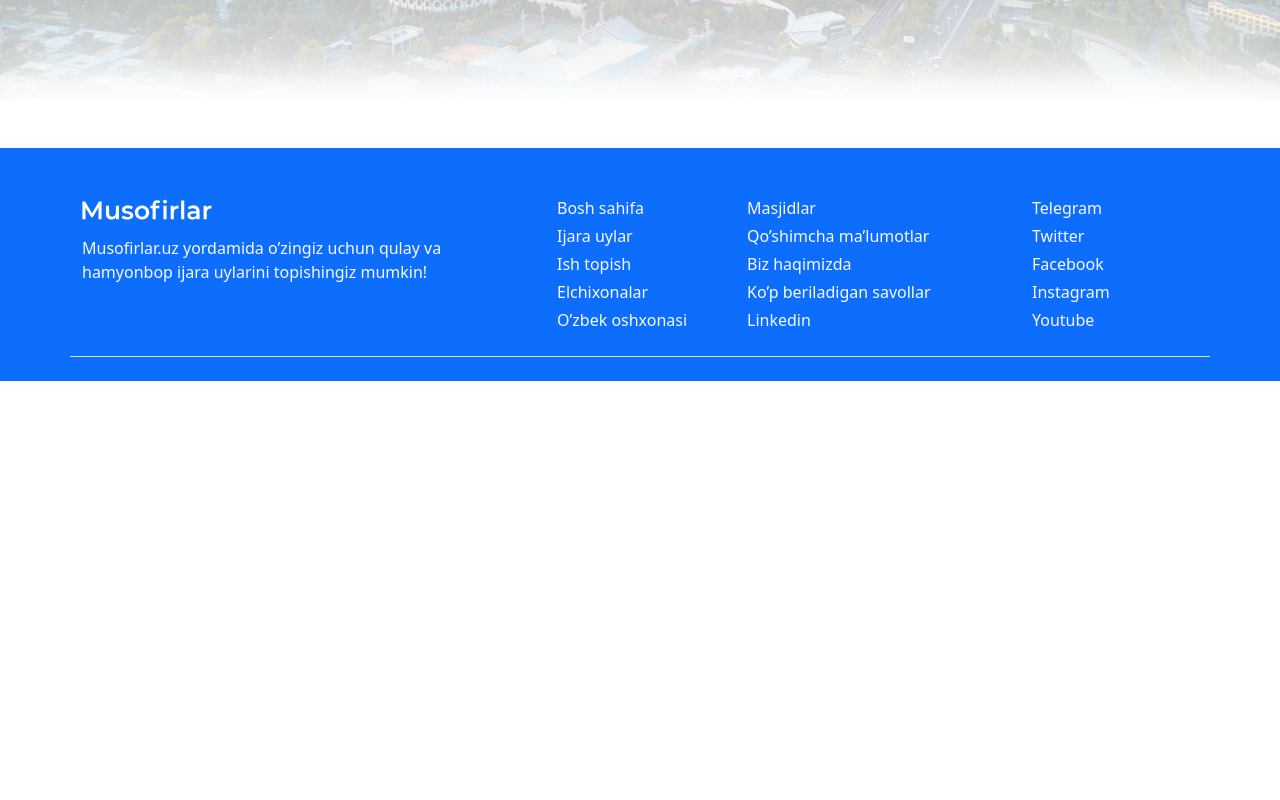
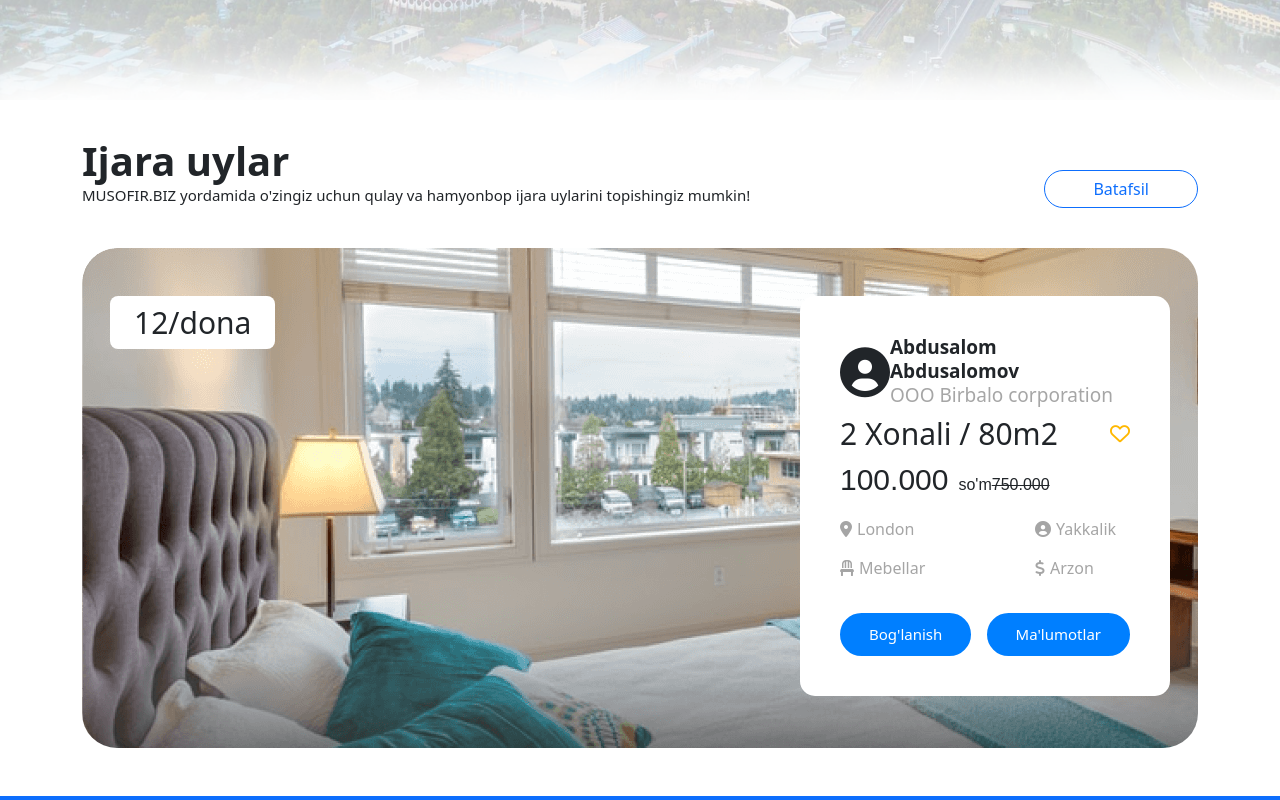
Before and after one commit to Milliy-Dasturchilar/musofirlar.frontend, a React (Create React App) app: page / in a window 1280 px wide. Shown: the part 500-1300 px from the top of the page. Before the commit the page ends 881 px from the top, so only its background shows below. Built offline with nearby package versions, Linux system fonts and the light colour scheme.

Commit message:
main card

```diff
--- /dev/null
+++ b/src/components/main-card/main-card.css
@@ -0,0 +1,118 @@
+.main-card {
+  background-image: url(./main-card-bg-image.png);
+  height: 500px;
+  width: inherit;
+  border-radius: 35px;
+
+}
+.main-ijara-card {
+  width: 370px;
+  padding: 40px;
+  background-color: #ffffff;
+  border-radius: 15px;
+}
+.ijara-user {
+  display: flex;
+  align-items: center;
+  justify-content: space-between;
+}
+.main-user {
+  font-size: 50px;
+}
+.ijara-user-item {
+  margin: 0;
+}
+.ijara-user-item1 {
+  font-family: "Gilroy" sans-serif;
+  font-style: normal;
+  font-weight: 600;
+  font-size: 19px;
+  line-height: 21px;
+}
+.ijara-user-item2 {
+  font-family: "Gilroy" sans-serif;
+  font-style: normal;
+  font-weight: 500;
+  font-size: 19px;
+  line-height: 21px;
+  color: #a6a6a6;
+}
+
+.room-quality {
+  display: flex;
+  align-items: center;
+  justify-content: space-between;
+  margin-top: 8px;
+}
+
+.room-quality > span {
+  font-family: "Gilroy" sans-serif;
+  font-style: normal;
+  font-weight: 500;
+  font-size: 30px;
+  line-height: 36px;
+}
+.fa-heart {
+  font-size: 20px;
+  color: #ffb800;
+}
+.room-cost {
+  font-family: "Gilroy", sans-serif;
+  font-style: normal;
+  font-weight: 500;
+  line-height: 35px;
+  margin: 0;
+  margin-top: 10px;
+}
+.room-cost1 {
+  font-size: 30px;
+  margin-right: 10px;
+}
+.room-cost2 {
+  text-decoration: line-through;
+}
+
+.room-equipment {
+  display: flex;
+  align-items: center;
+  color: #a5a5a5;
+  margin: 0;
+}
+.room-equipment > span {
+  font-style: normal;
+  font-weight: 500;
+  font-size: 20px;
+  line-height: 22px;
+}
+.room-equipment > div {
+  width: 110px;
+  margin-top: 15px;
+
+}
+.room-equipment > div:not(:last-child) {
+  margin-right: 100px;
+}
+.room-equipment .fas {
+  margin-right: 5px;
+}
+.ijara-btns {
+  display: flex;
+  align-items: center;
+  justify-content: space-between;
+  margin-top: 33px;
+}
+.ijara-btns > a {
+  font-style: normal;
+  font-weight: 500;
+  font-size: 15px;
+  line-height: 17px;
+  color: #ffffff;
+  padding: 11px 27px;
+  background-color: #007fff;
+  border-radius: 22px;
+  border: 2px solid #007fff;
+}
+.ijara-btns > a:hover {
+  background-color: #fff;
+  color: #007fff;
+}
--- /dev/null
+++ b/src/components/main-card/main-card.js
@@ -0,0 +1,114 @@
+import React from "react";
+import "./main-card.css";
+
+class MainCard extends React.Component {
+  render() {
+    return (
+      <section className="container">
+        <div
+          className="mt-5"
+          style={{
+            display: "flex",
+            alignItems: "flex-end",
+            justifyContent: "space-between",
+          }}
+        >
+          <p
+            style={{
+              fontSize: "15px",
+              lineHeight: "25px",
+            }}
+          >
+            <b style={{ fontSize: "40px" }}>Ijara uylar</b> <br />
+            MUSOFIR.BIZ yordamida o'zingiz uchun qulay va hamyonbop ijara
+            uylarini topishingiz mumkin!
+          </p>
+          <button
+            style={{ borderRadius: "20px" }}
+            type="button"
+            className="btn  btn-outline-primary mb-3 pe-5 ps-5"
+          >
+            {" "}
+            Batafsil
+          </button>
+        </div>
+        <div className="container main-card  mt-4">
+          <div
+            className="pt-5 ps-3 pe-3 "
+            style={{
+              display: "flex",
+              alignItems: "start",
+              justifyContent: "space-between",
+            }}
+          >
+            <p
+              className="pe-4 ps-4 pt-1 pb-1"
+              style={{
+                backgroundColor: "white",
+                display: "inline",
+                borderRadius: "8px",
+                fontSize: "30px",
+              }}
+            >
+              12/dona
+            </p>
+
+            <div className="main-ijara-card">
+              <div className="ijara-user">
+                <i className="fas fa-user-circle main-user"></i>
+                <div className="ijara-user-item">
+                  <span className="ijara-user-item1">
+                    Abdusalom Abdusalomov
+                  </span>
+                  <br />
+                  <span className="ijara-user-item2">
+                    OOO Birbalo corporation
+                  </span>
+                </div>
+              </div>
+              <div className="room-quality">
+                <span>2 Xonali / 80m2</span>
+                <i className="far fa-heart"></i>
+              </div>
+              <div className="room-cost">
+                <span className="room-cost1">100.000</span>so'm
+                <span className="room-cost2">750.000</span>
+              </div>
+              <div className="room-equipment">
+                <div>
+                  <i className="fas fa-map-marker-alt"></i>
+                  <span>London</span>
+                </div>
+                <div>
+                  <i className="fas fa-user-circle"></i>
+                  <span>Yakkalik</span>
+                </div>
+              </div>
+
+              <div className="room-equipment">
+                <div>
+                  <i className="fas fa-chair"></i>
+                  <span>Mebellar</span>
+                </div>
+                <div>
+                  <i className="fas fa-dollar-sign"></i>
+                  <span>Arzon</span>
+                </div>
+              </div>
+              <div className="ijara-btns">
+                <a style={{ textDecoration: "none" }} href="#">
+                  Bog'lanish
+                </a>
+                <a style={{ textDecoration: "none" }} href="#">
+                  Ma'lumotlar
+                </a>
+              </div>
+            </div>
+          </div>
+        </div>
+      </section>
+    );
+  }
+}
+
+export default MainCard;
--- a/src/pages/home/Home.js
+++ b/src/pages/home/Home.js
@@ -1,12 +1,15 @@
 import React from 'react';
 import HeadHeader from '../../components/headerTemplate/HeaderTemplate';
+import MainCard from '../../components/main-card/main-card';
 
 
 class Home extends React.Component {
     render() {
         return (
+          <div>
             <HeadHeader strongText={"DOIM"} hasSmallText={true} />
-
+            <MainCard />
+          </div>
         );
     }
 }
```
Also changed, not shown: src/components/main-card/main-card-bg-image.png (added).
